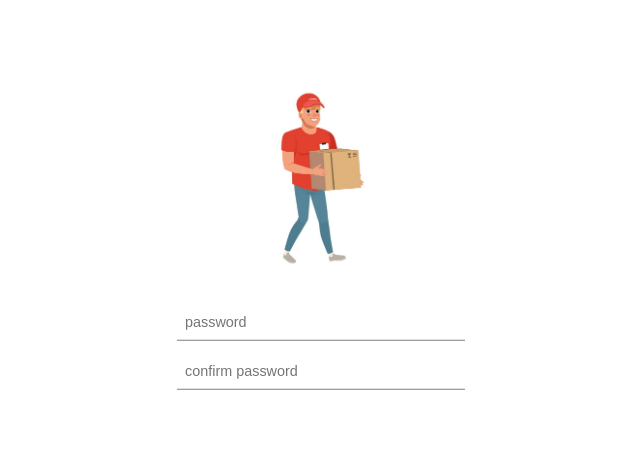
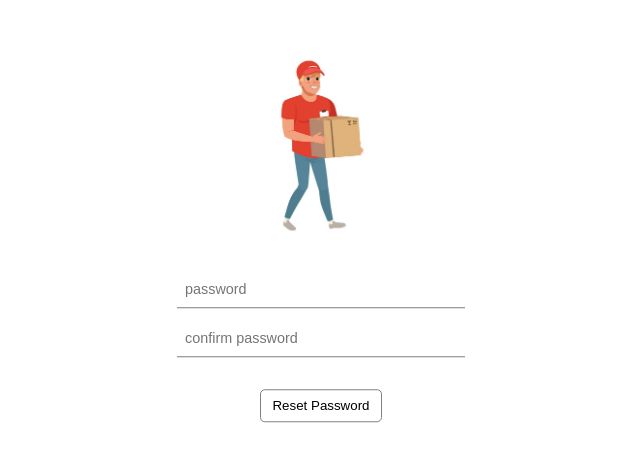
Before and after one commit to codeddave/let-it-go-web, a React (Create React App) app: page /reset-password in a window 1280 px wide. Shown: the part 177-638 px from the top of the page, without its empty margins (319-959 px from the left). Built offline with nearby package versions, Linux system fonts and the light colour scheme.

Commit message:
reset button reset button styling

```diff
--- a/src/pages/ResetPassword.css
+++ b/src/pages/ResetPassword.css
@@ -21,6 +21,17 @@
   border-bottom: 0.1px solid rgb(129, 125, 125);
   cursor: pointer;
 }
+.reset-button {
+  margin-top: 2rem;
+  padding: 0.5rem 0.7rem 0.5rem 0.7rem;
+  background-color: white;
+  border: 1px solid grey;
+  border-radius: 0.3rem;
+}
+.reset-button:hover {
+  background-color: #3ca1db;
+  color: white;
+}
 .logo {
   width: 15rem;
 }
--- a/src/pages/ResetPassword.jsx
+++ b/src/pages/ResetPassword.jsx
@@ -19,6 +19,7 @@ const ResetPassword = () => {
           <Form className="reset-form">
             <Field name="password" placeholder="password" />
             <Field name="confirmPassword" placeholder="confirm password" />
+            <button className="reset-button">Reset Password</button>
           </Form>
         )}
       </Formik>
```
